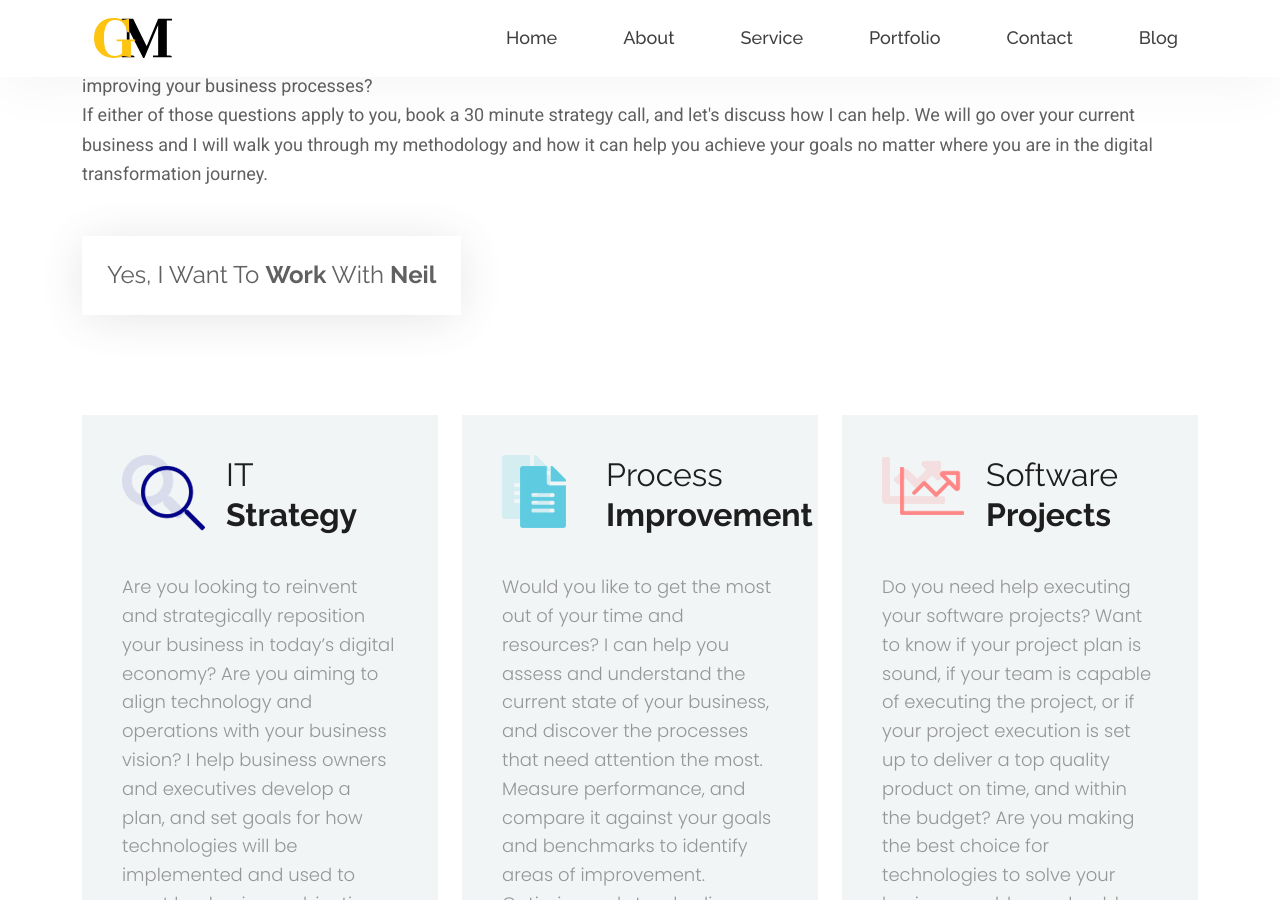
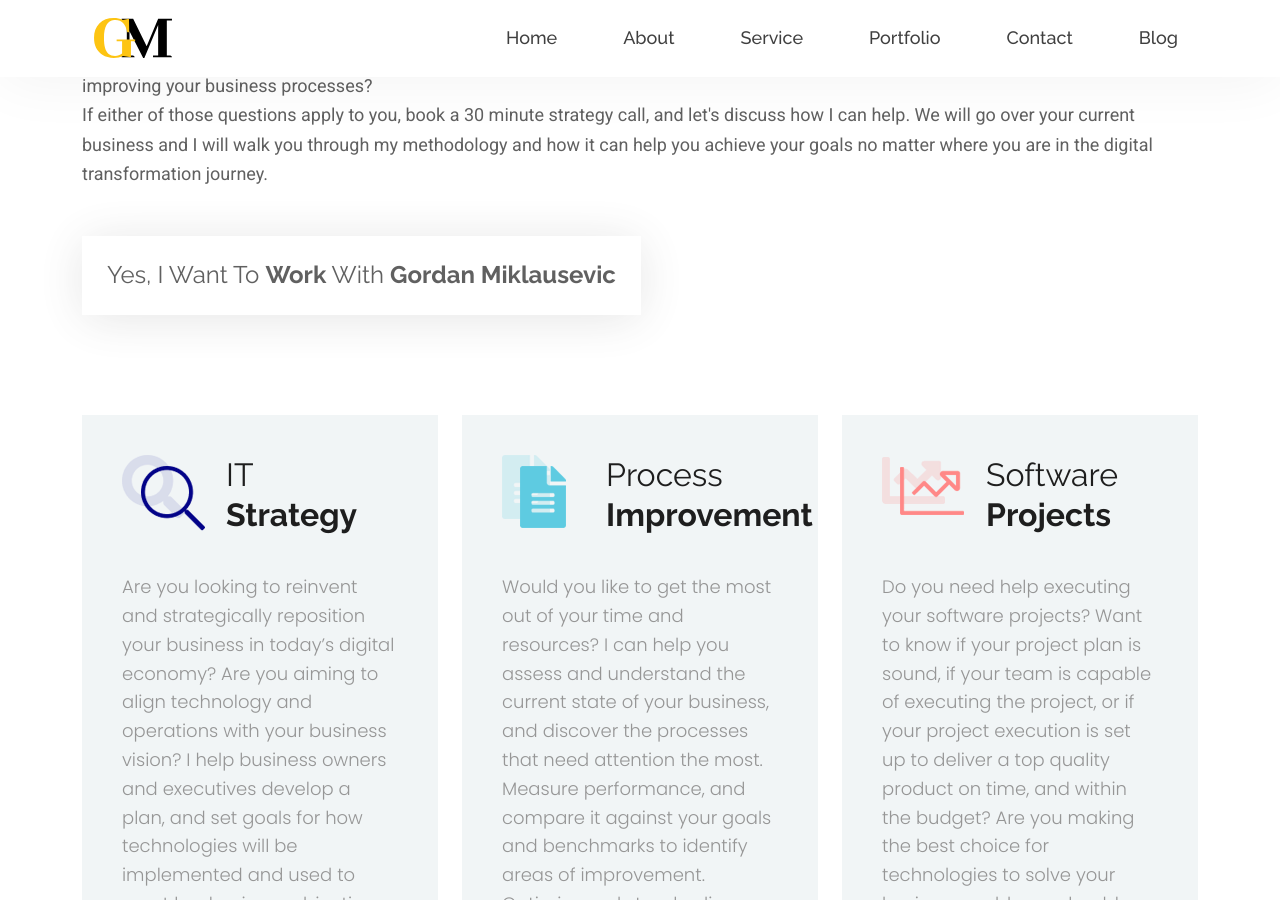
Before and after one commit to webuimaker/NPatel, a Jekyll site: the page built from index.markdown, in a window 1280 px wide and 900 px high, scrolled down 826 px. Built offline with Jekyll 4.4.1, drawn with Linux system fonts in a browser that asks for light colours; nearby versions of some CDN libraries.

Commit message:
updated neil to cient

```diff
--- a/_config.yml
+++ b/_config.yml
@@ -14,7 +14,7 @@ home:
   services:
     enabled: true
     background: "#fff"
-    btnText: "yes, i want to <strong>work</strong> with <strong>neil</strong>"
+    btnText: "yes, i want to <strong>work</strong> with <strong>Gordan Miklausevic</strong>"
     btnUrl: "#"
     heading: "<span>Need help</span> with implementing Software and Automating Business Process?"
     smallHeading: ""
@@ -56,7 +56,7 @@ home:
 
      If either of those questions apply to you, book a 30 minute strategy call, and let's discuss how I can help. We will go over your current business and I will walk you through my methodology and how it can help you achieve your goals no matter where you are in the digital transformation journey.
 
-    btnText: "yes, i want to <strong>work</strong> with <strong>neil</strong>"
+    btnText: "yes, i want to <strong>work</strong> with <strong>Gordan Miklausevic</strong>"
     btnUrl: "#"
   about:
     enabled: true
```
